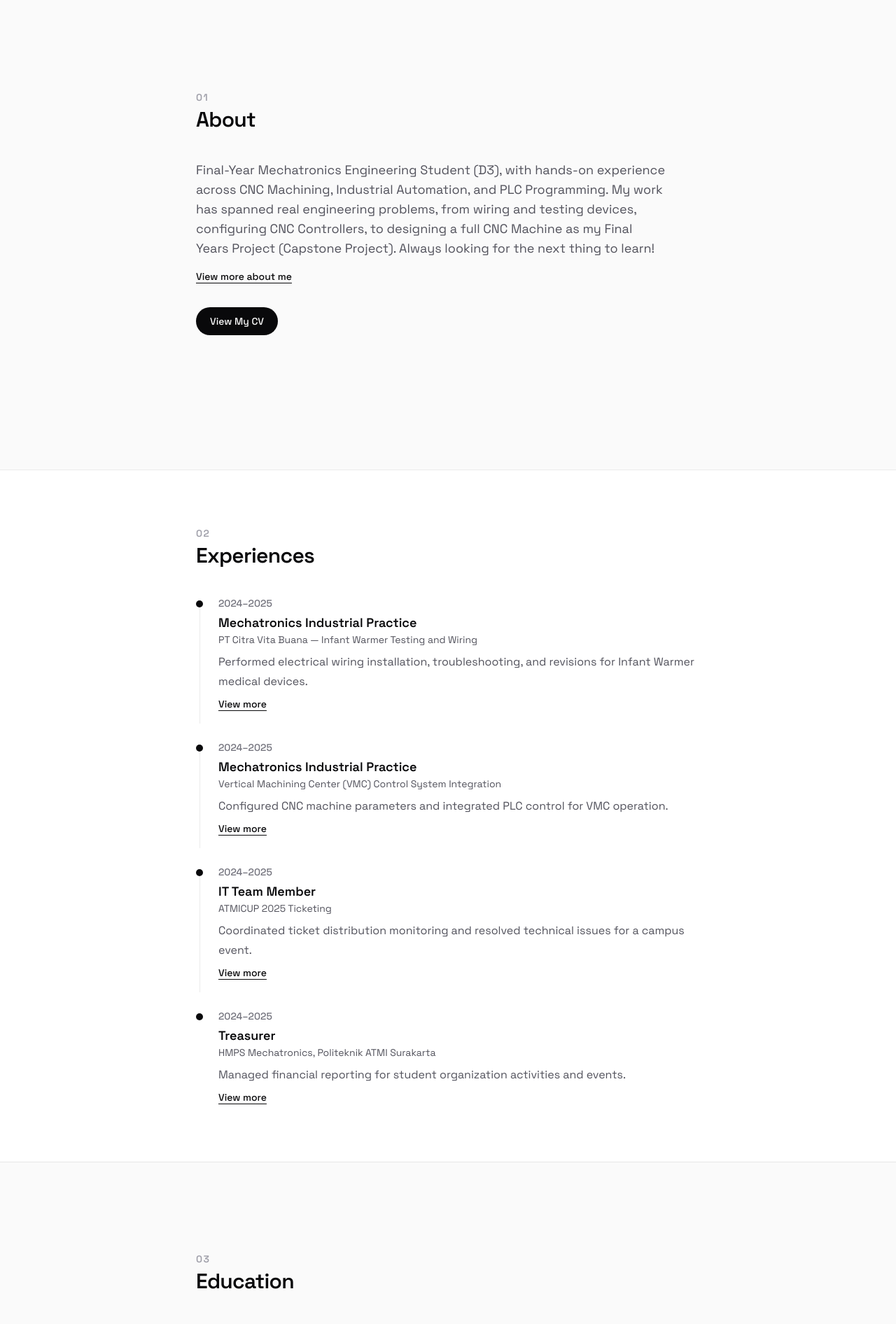
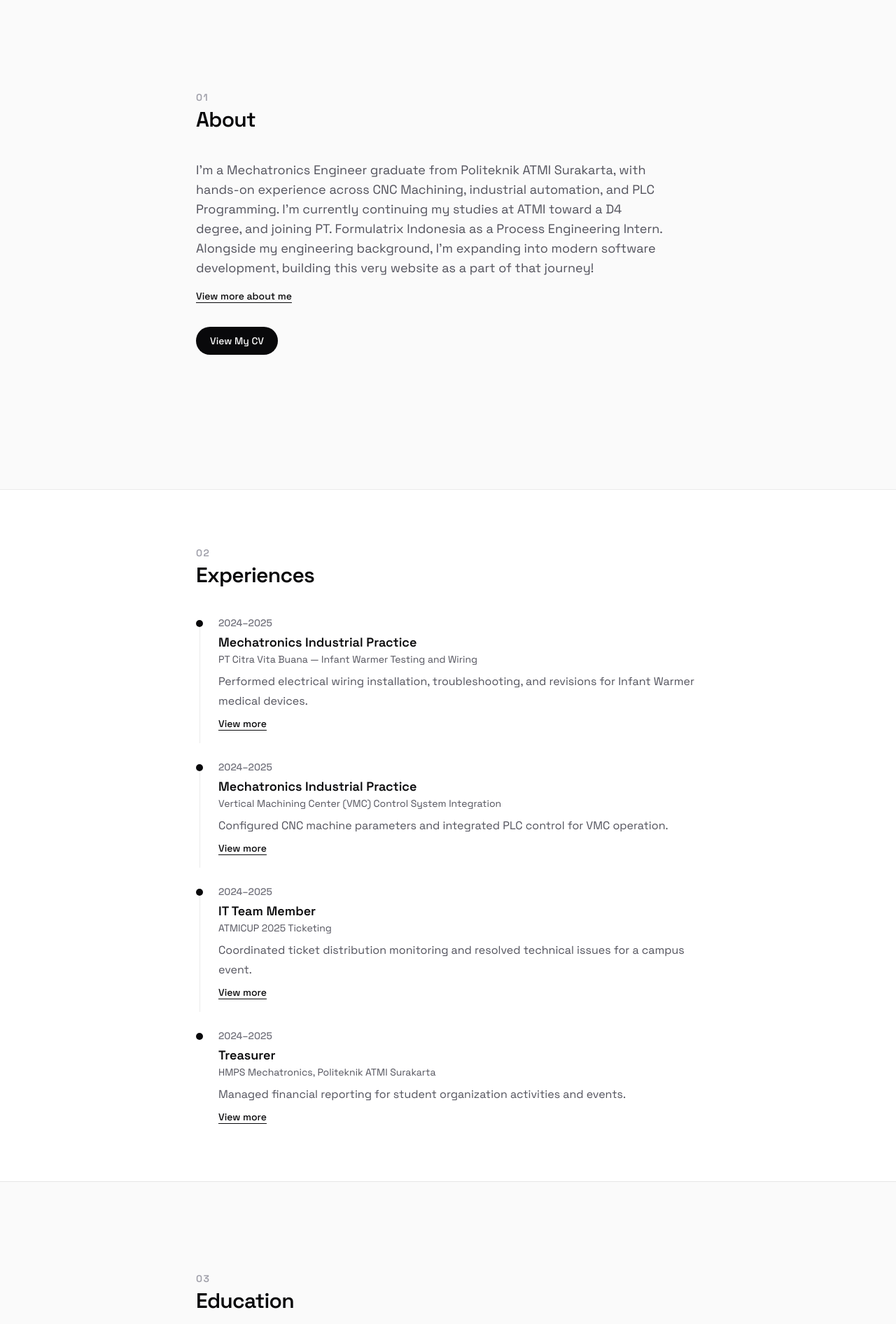
Before and after one commit to yogatamaRadik/my-portofolio, a Next.js app: page / in a window 1280 px wide. Shown: the part 880-2772 px from the top of the page at 70% size. Built offline with nearby package versions, Linux system fonts and the light colour scheme; no server answers.

Commit message:
Polish: Revision Batch 15, edit after graduate

```diff
--- a/src/app/about/page.tsx
+++ b/src/app/about/page.tsx
@@ -88,10 +88,12 @@ export default function AboutPage() {
         </h2>
 
         <p className="text-justify mt-6 text-lg leading-8 text-zinc-600 dark:text-zinc-400">
-          Hello! My name is Yogatama Radik Hanindyaputra, you can call me
-          Radik. I'm a final-year Mechatronics Engineering student at
+          Hello Everyone! My name is Yogatama Radik Hanindyaputra, you can call me
+          Radik! I&apos;m a graduate of the D3 Mechatronics Engineering program at
           Politeknik ATMI Surakarta, with hands-on experience across CNC
-          machining, industrial automation, and PLC programming.
+          machining, industrial automation, and PLC programming!
+          Currently, I&apos;m working on my studies to pursue Bachelor of Applied Science (D4) of Mechatronics
+          Engineering.
         </p>
 
       </section>
--- a/src/components/sections/About.tsx
+++ b/src/components/sections/About.tsx
@@ -11,11 +11,10 @@ export function About() {
           <div className="font-display mx-auto max-w-3xl px-6 py-20">
             <SectionHeading eyebrow="01" title="About" />
             <p className="mt-6 max-w-2xl text-lg leading-7 text-zinc-600 dark:text-zinc-400">
-              Final-Year Mechatronics Engineering Student (D3), with hands-on experience across CNC Machining, Industrial
-              Automation, and PLC Programming. My work has spanned real engineering
-              problems, from wiring and testing devices, configuring CNC
-              Controllers, to designing a full CNC Machine as my Final Years
-              Project (Capstone Project). Always looking for the next thing to learn!
+              I&apos;m a Mechatronics Engineer graduate from Politeknik ATMI Surakarta, with hands-on experience across CNC Machining,
+              industrial automation, and PLC Programming. I&apos;m currently continuing my studies at ATMI toward a D4 degree, and joining
+              PT. Formulatrix Indonesia as a Process Engineering Intern. Alongside my engineering background, I&apos;m expanding into modern software
+              development, building this very website as a part of that journey!
             </p>
 
             <Link
--- a/src/components/sections/Education.tsx
+++ b/src/components/sections/Education.tsx
@@ -4,6 +4,7 @@ import { SectionHeading } from "@/components/ui/SectionHeading";
 import { Container } from "@/components/ui/Container";
 
 type EducationItem = {
+  id: string;
   institution: string;
   degree: string;
   period: string;
@@ -13,14 +14,25 @@ type EducationItem = {
 
 const EDUCATION: EducationItem[] = [
   {
+    id: "atmi-d4",
+    institution: "Politeknik ATMI Surakarta",
+    degree: "Polytechnic University — Bachelor of Applied Science (D4)",
+    period: "2026-2027",
+    detail:
+      "Internship : \n • PT. Formulatrix Indonesia (Sep 2026 - Jan 2027)",
+      logo: "/logos/atmi.png",
+  },
+  {
+    id: "atmi-d3",
     institution: "Politeknik ATMI Surakarta",
     degree: "Polytechnic University — Diploma in Applied Mechatronics (D3)",
-    period: "2023–Present",
+    period: "2023–2026",
     detail:
-      "• GPA: 3.82 (2024–2025, 3rd & 4th Semester) \n Organizations : \n • ATMICUP 2025 Commitee (2024-2025) \n • HMPS Mechatronics Treasurer (2024-2025)",
+      "• GPA: 3.64 \n Organizations : \n • ATMICUP 2025 Commitee (2024-2025) \n • HMPS Mechatronics Treasurer (2024-2025)",
     logo: "/logos/atmi.png",
   },
   {
+    id: "smk-mikael",
     institution: "SMK Katolik St. Mikael Surakarta",
     degree: "Vocational High School — Mechanical Engineering",
     period: "2020–2023",
```
Also changed, not shown: 1 other file (tests, documents, lock files or other folders).
